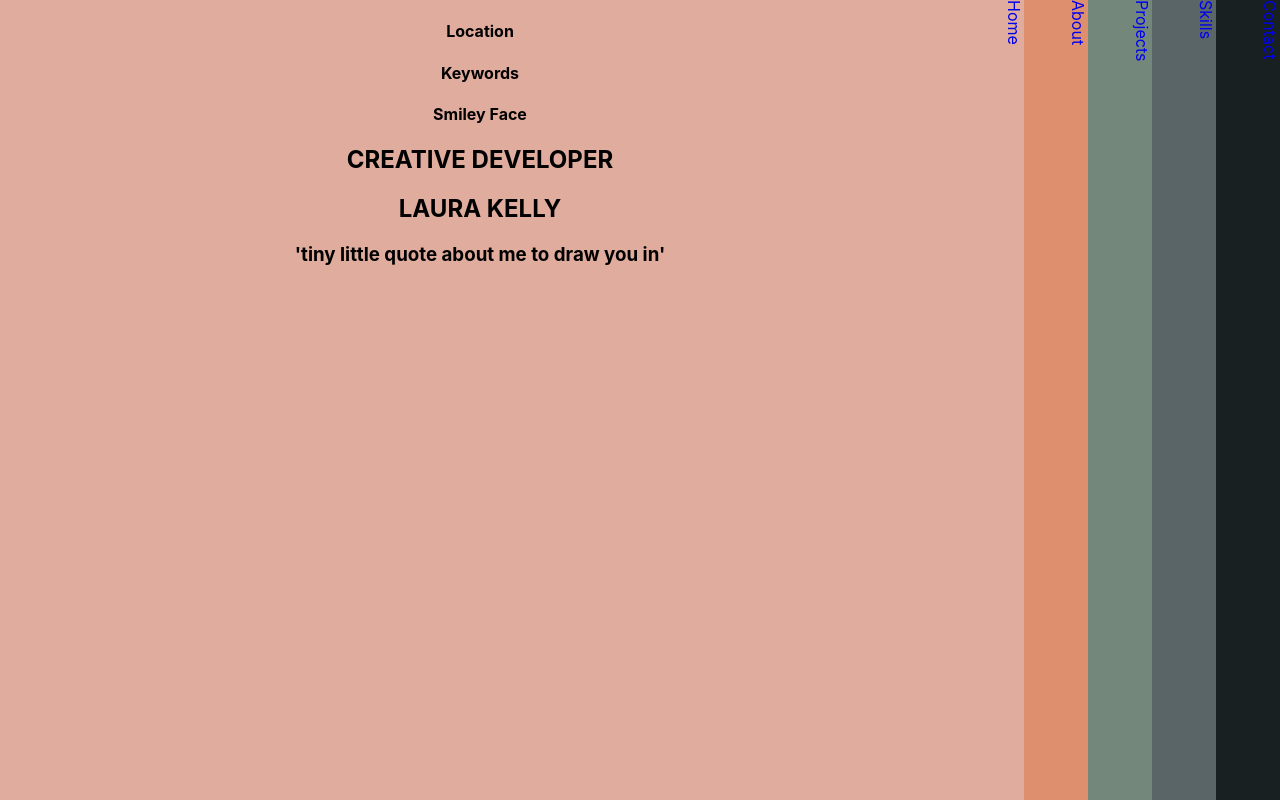
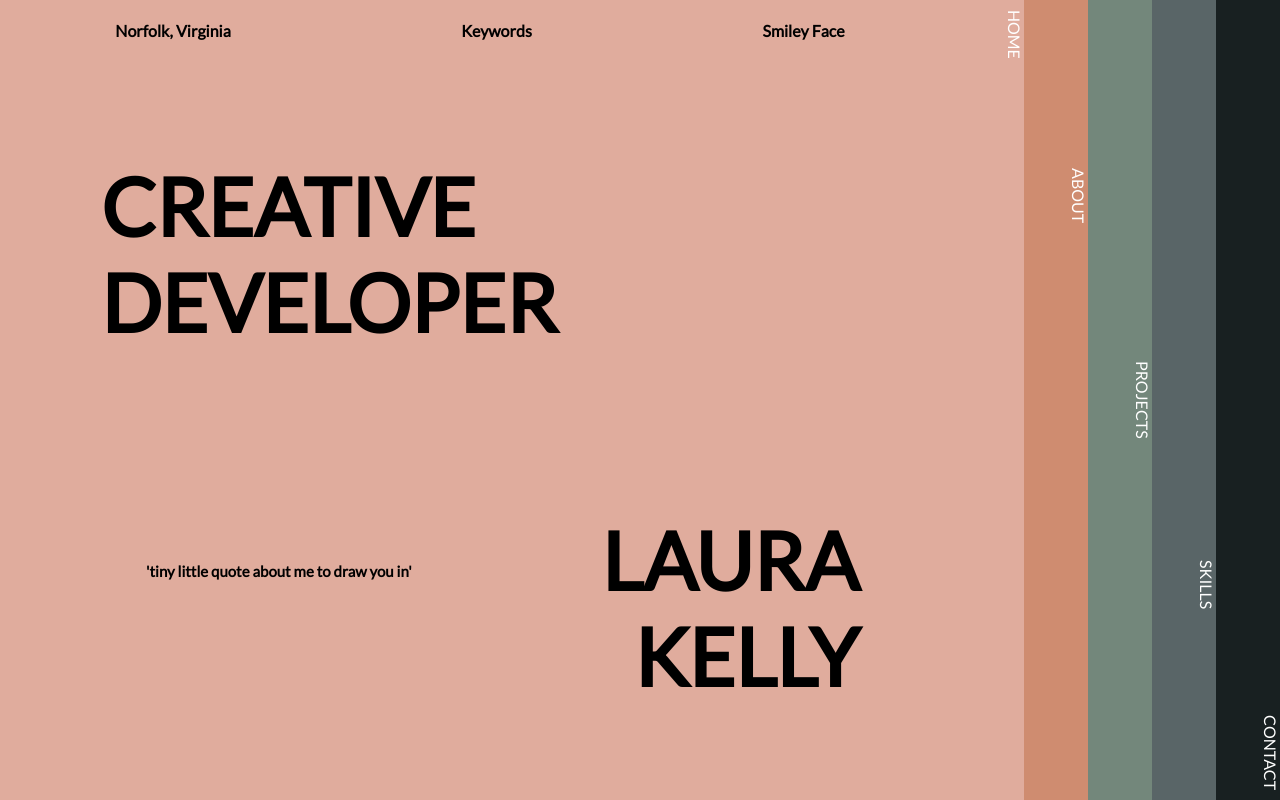
Before and after one commit to laurakelly1/portfolio-frontend, a JavaScript app: page / in a window 1280 px wide. Built offline with nearby package versions, Linux system fonts and the light colour scheme; the HTML template or start-up script is replaced by a standard one.

Commit message:
Animation on pages

```diff
--- a/package.json
+++ b/package.json
@@ -6,6 +6,7 @@
     "@testing-library/jest-dom": "^5.16.4",
     "@testing-library/react": "^13.3.0",
     "@testing-library/user-event": "^13.5.0",
+    "framer-motion": "^6.3.16",
     "react": "^18.2.0",
     "react-dom": "^18.2.0",
     "react-router": "^6.3.0",
--- a/public/index.html
+++ b/public/index.html
@@ -1,43 +1,24 @@
 <!DOCTYPE html>
 <html lang="en">
+
 <head>
   <meta charset="utf-8" />
   <link rel="icon" href="%PUBLIC_URL%/favicon.ico" />
   <meta name="viewport" content="width=device-width, initial-scale=1" />
   <meta name="theme-color" content="#000000" />
-    <meta
-      name="description"
-      content="Web site created using create-react-app"
-    />
+  <meta name="description" content="Web site created using create-react-app" />
   <link rel="apple-touch-icon" href="%PUBLIC_URL%/logo192.png" />
-    <!--
-      manifest.json provides metadata used when your web app is installed on a
-      user's mobile device or desktop. See https://developers.google.com/web/fundamentals/web-app-manifest/
-    -->
   <link rel="manifest" href="%PUBLIC_URL%/manifest.json" />
-    <!--
-      Notice the use of %PUBLIC_URL% in the tags above.
-      It will be replaced with the URL of the `public` folder during the build.
-      Only files inside the `public` folder can be referenced from the HTML.
+  <link rel="preconnect" href="https://fonts.googleapis.com">
+  <link rel="preconnect" href="https://fonts.gstatic.com" crossorigin>
+  <link href="https://fonts.googleapis.com/css2?family=Lato&display=swap" rel="stylesheet">
+  <title>Laura Kelly</title>
+</head>
 
-      Unlike "/favicon.ico" or "favicon.ico", "%PUBLIC_URL%/favicon.ico" will
-      work correctly both with client-side routing and a non-root public URL.
-      Learn how to configure a non-root public URL by running `npm run build`.
-    -->
-    <title>React App</title>
-  </head>
 <body>
   <noscript>You need to enable JavaScript to run this app.</noscript>
   <div id="root"></div>
-    <!--
-      This HTML file is a template.
-      If you open it directly in the browser, you will see an empty page.
 
-      You can add webfonts, meta tags, or analytics to this file.
-      The build step will place the bundled scripts into the <body> tag.
+</body>
 
-      To begin the development, run `npm start` or `yarn start`.
-      To create a production bundle, use `npm run build` or `yarn build`.
-    -->
-  </body>
 </html>
--- a/src/App.js
+++ b/src/App.js
@@ -1,23 +1,10 @@
 import "./styles.scss";
-import { Route, Routes } from "react-router";
-
-// Pages
-import Home from "./pages/Home";
-import About from "./pages/About";
-import Projects from "./pages/Projects";
-import Skills from "./pages/Skills";
-import Contact from "./pages/Contact";
+import Main from "./components/Main";
 
 function App() {
   return (
     <div className="App">
-      <Routes>
-        <Route exact path="/" element={<Home />} />
-        <Route path="/about" element={<About />} />
-        <Route path="/projects" element={<Projects />} />
-        <Route path="/skills" element={<Skills />} />
-        <Route path="/contact" element={<Contact />} />
-      </Routes>
+      <Main/>
     </div>
   );
 }
--- a/src/components/Main.js
+++ b/src/components/Main.js
@@ -1,6 +1,24 @@
+import { Route, Routes, useLocation } from "react-router-dom";
+import { AnimatePresence } from "framer-motion";
+import Home from "../pages/Home";
+import About from "../pages/About";
+import Skills from "../pages/Skills";
+import Contact from "../pages/Contact";
+import Projects from "../pages/Projects";
+
 const Main = () => {
+  const location = useLocation();
   return (
-    <div>Main
+    <div>
+      <AnimatePresence>
+        <Routes location={location} key={location.pathname}>
+          <Route exact path="/" element={<Home />} />
+          <Route path="/about" element={<About />} />
+          <Route path="/projects" element={<Projects />} />
+          <Route path="/skills" element={<Skills />} />
+          <Route path="/contact" element={<Contact />} />
+        </Routes>
+      </AnimatePresence>
     </div>
   );
 };
--- a/src/pages/About.js
+++ b/src/pages/About.js
@@ -1,22 +1,36 @@
 import { Link } from "react-router-dom";
+import { motion } from 'framer-motion';
 
 const About = () => {
   return (
-    <div className="main">
-        <div className="sidebar-left">
-        <Link to="/" className="home-nav">Home</Link>
+    <motion.div className="main"
+    initial={{ width:0 }}
+    animate={{ width:'100%', transition:{duration: 1, delay:0}}}
+    exit={{width:0, transition:{duration: 1, delay:0}}}>
+      <div className="sidebar-left">
+        <Link to="/" className="home-nav">
+          Home
+        </Link>
       </div>
       <div className="about-page">
         <h2>About</h2>
         <p>Text about me</p>
       </div>
       <div className="sidebar-right">
-        <Link to="/about" className="about-nav">About</Link>
-        <Link to="/projects" className="project-nav">Projects</Link>
-        <Link to="/skills" className="skills-nav">Skills</Link>
-        <Link to="/contact" className="contact-nav">Contact</Link>
+        <Link to="/about" className="about-nav">
+          About
+        </Link>
+        <Link to="/projects" className="project-nav">
+          Projects
+        </Link>
+        <Link to="/skills" className="skills-nav">
+          Skills
+        </Link>
+        <Link to="/contact" className="contact-nav">
+          Contact
+        </Link>
       </div>
-    </div>
+    </motion.div>
   );
 };
 
--- a/src/pages/Home.js
+++ b/src/pages/Home.js
@@ -1,28 +1,53 @@
 import { Link } from "react-router-dom";
+import { motion } from "framer-motion";
 
 const Home = () => {
   return (
-    <div className="main">
+    <motion.div
+      className="main"
+      initial={{ width:0 }}
+      animate={{ width:'100%', transition:{duration: 1, delay:0}}}
+      exit={{width:0, transition:{duration: 1, delay:0}}}>
       <div className="home-page">
         <div className="home-top">
-          <h4>Location</h4>
+          <h4>Norfolk, Virginia</h4>
           <h4>Keywords</h4>
           <h4>Smiley Face</h4>
         </div>
         <div className="home-center">
-          <h2>CREATIVE DEVELOPER</h2>
-          <h2>LAURA KELLY</h2>
-          <h3>'tiny little quote about me to draw you in'</h3>
+          <div className="title-upper">
+            <h2 className="heading1">CREATIVE</h2>
+            <h2 className="heading1">DEVELOPER</h2>
+          </div>
+          <div className="title-lower">
+            <h3 className="quote">
+              'tiny little quote about me to draw you in'
+            </h3>
+            <div>
+              <h2 className="heading2">LAURA</h2>
+              <h2 className="heading2">KELLY</h2>
+            </div>
+          </div>
         </div>
       </div>
       <div className="sidebar-right">
-        <Link to="/" className="home-nav">Home</Link>
-        <Link to="/about" className="about-nav">About</Link>
-        <Link to="/projects" className="project-nav">Projects</Link>
-        <Link to="/skills" className="skills-nav">Skills</Link>
-        <Link to="/contact" className="contact-nav">Contact</Link>
+        <Link to="/" className="home-nav">
+          Home
+        </Link>
+        <Link to="/about" className="about-nav">
+          About
+        </Link>
+        <Link to="/projects" className="project-nav">
+          Projects
+        </Link>
+        <Link to="/skills" className="skills-nav">
+          Skills
+        </Link>
+        <Link to="/contact" className="contact-nav">
+          Contact
+        </Link>
       </div>
-    </div>
+    </motion.div>
   );
 };
 
--- a/src/pages/Skills.js
+++ b/src/pages/Skills.js
@@ -1,12 +1,22 @@
 import { Link } from "react-router-dom";
+import { motion } from 'framer-motion';
 
 const Skills = () => {
   return (
-    <div className="main">
+    <motion.div className="main"
+    initial={{ width:0 }}
+    animate={{ width:'100%', transition:{duration: 1, delay:0}}}
+    exit={{width:0, transition:{duration: 1, delay:0}}}>
       <div className="sidebar-left">
-        <Link to="/" className="home-nav">Home</Link>
-        <Link to="/about" className="about-nav">About</Link>
-        <Link to="/projects" className="project-nav">Projects</Link>
+        <Link to="/" className="home-nav">
+          Home
+        </Link>
+        <Link to="/about" className="about-nav">
+          About
+        </Link>
+        <Link to="/projects" className="project-nav">
+          Projects
+        </Link>
       </div>
       <div className="skills-page">
         <h2>Skills</h2>
@@ -15,10 +25,14 @@ const Skills = () => {
         <p>Soft skills</p>
       </div>
       <div className="sidebar-right">
-        <Link to="/skills" className="skills-nav">Skills</Link>
-        <Link to="/contact" className="contact-nav">Contact</Link>
+        <Link to="/skills" className="skills-nav">
+          Skills
+        </Link>
+        <Link to="/contact" className="contact-nav">
+          Contact
+        </Link>
       </div>
-    </div>
+    </motion.div>
   );
 };
 
--- a/src/styles.scss
+++ b/src/styles.scss
@@ -1,8 +1,6 @@
-.App {
-  text-align: center;
-}
+// Colors
 $light-orange: #e0ac9d;
-$dark-orange: #de8f6e;
+$dark-orange: #cf8c70;
 $light-green: #73877b;
 $dark-green: #596567;
 $almost-black: #182021;
@@ -19,6 +17,20 @@ $almost-black: #182021;
   text-orientation: mixed;
   writing-mode: vertical-rl;
   text-align: start;
+  color: white;
+  padding: 10px 0;
+  text-transform: uppercase;
+}
+
+@keyframes change-page {
+
+}
+
+
+
+.App {
+  text-align: center;
+  font-family: 'Lato', sans-serif;
 }
 
 .main {
@@ -36,18 +48,22 @@ $almost-black: #182021;
   .about-nav {
     background-color: $dark-orange;
     @include nav-bars;
+    padding-top: 21vh;
   }
   .project-nav {
     background-color: $light-green;
     @include nav-bars;
+    text-align: center;
   }
   .skills-nav {
     background-color: $dark-green;
     @include nav-bars;
+    padding-top: 70vh;
   }
   .contact-nav {
     background-color: $almost-black;
     @include nav-bars;
+    text-align: end;
   }
 }
 
@@ -55,11 +71,36 @@ $almost-black: #182021;
   background-color: $light-orange;
   flex-grow: 2;
   @include page-size;
-  .sidebar-left {
-    flex-grow: 1;
+  display: flex;
+  flex-direction: column;
+  .home-top {
+    display: flex;
+    justify-content: space-around;
   }
-  .sidebar-right {
-    flex-grow: 1;
+  .home-center {
+    height: 100vh;
+    display: flex;
+    flex-direction: column;
+    justify-content: space-between;
+    margin: 10%;
+    .heading1 {
+      text-align: left;
+      font-size: 80px;
+      margin: 0 5px;
+    }
+    .title-lower {
+      display: flex;
+      justify-content: space-between;
+      .heading2 {
+        text-align: right;
+        font-size: 80px;
+        margin: 0 5px;
+      }
+      .quote {
+        font-size: 15px;
+        margin: 50px;
+      }
+    }
   }
 }
 
@@ -67,46 +108,22 @@ $almost-black: #182021;
   background-color: $dark-orange;
   flex-grow: 2;
   @include page-size;
-  .sidebar-left {
-    flex-grow: 1;
-  }
-  .sidebar-right {
-    flex-grow: 1;
-  }
 }
 .projects-page {
   background-color: $light-green;
   color: white;
   flex-grow: 2;
   @include page-size;
-  .sidebar-left {
-    flex-grow: 1;
-  }
-  .sidebar-right {
-    flex-grow: 1;
-  }
 }
 .skills-page {
   background-color: $dark-green;
   color: white;
   flex-grow: 2;
   @include page-size;
-  .sidebar-left {
-    flex-grow: 1;
-  }
-  .sidebar-right {
-    flex-grow: 1;
-  }
 }
 .contact-page {
   background-color: $almost-black;
   color: white;
   flex-grow: 2;
   @include page-size;
-  .sidebar-left {
-    flex-grow: 1;
-  }
-  .sidebar-right {
-    flex-grow: 1;
-  }
 }
```
Also changed, not shown: src/pages/Contact.js (+21 -7 lines), src/pages/Projects.js (+21 -7 lines), 1 other file (tests, documents, lock files or other folders). Lines whose indentation alone changed are shown as unchanged.
